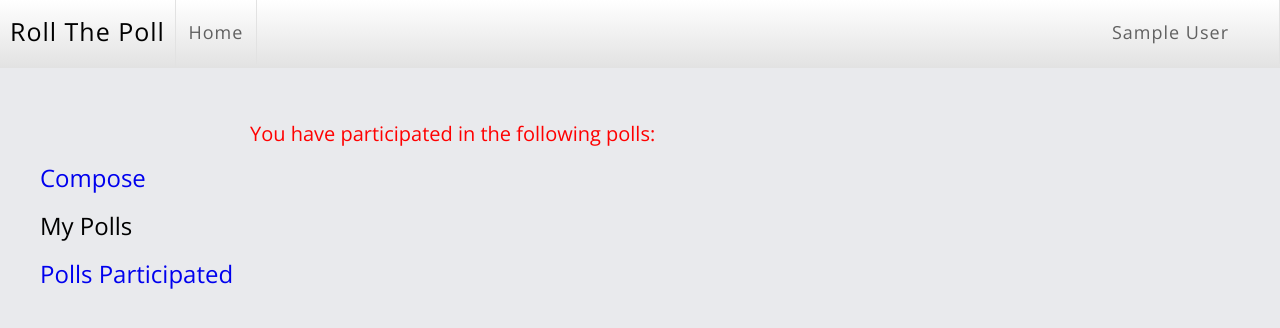
After one commit to utkbansal/roll-the-poll, a Flask app: page /participated in a window 1280 px wide. The commit adds this page. Shown: the top 328 px of the page. Run offline with Flask 2, Linux system fonts and the light colour scheme; the visitor is signed in with stand-in values (Sample User, id 1); data comes from the database, SQL or seed files in the repository; data that the repository does not hold is empty; parts of the project's set-up code (start-up, migrations or seed data) failed here and were passed over; some libraries are stand-ins or nearby versions.

Commit message:
Added polls participated
* added the polls participated link on home pade where
the user can access all the polls he has voted

```diff
--- a/app/templates/base.html
+++ b/app/templates/base.html
@@ -2,7 +2,7 @@
 <html>
 <head lang="en">
     <meta charset="UTF-8">
-    <title>{{ g.user.id }}</title>
+    <title>{{ g.user.name }} - RTP</title>
     <link rel="stylesheet" href="/static/css/base.css">
     <script src="/static/js/moment-with-locales.min.js"></script>
 
@@ -35,9 +35,10 @@
         <ul>
             <li><a href="/add-poll"> Compose</a></li>
             <li>My Polls</li>
-            <li>Polls Participated</li>
+            <li><a href = "/participated">Polls Participated</a></li>
 
 
+        </ul>
     </div>
 
 <div id="container">
--- a/app/templates/content.html
+++ b/app/templates/content.html
@@ -5,7 +5,7 @@
 {% for u in url %}
 <div class="block">
     {% if u[0].anonymous %}
-        <span>Rolled by Anonymous &nbsp;{{momentjs(u[0].timestamp).fromNow() }}</span>
+        <span>Rolled by Anonymous &nbsp;{{ momentjs(u[0].timestamp).fromNow() }}</span>
     {% else %}
         <span>Rolled by <a href = "/profile/{{ u[0].creator.id }}">{{ u[0].creator.name }}</a> &nbsp;{{momentjs(u[0].timestamp).fromNow() }} </span>
     {% endif %}
--- /dev/null
+++ b/app/templates/participated.html
@@ -0,0 +1,9 @@
+{% extends "base.html" %}
+{% block content %}
+    <span><p>You have participated in the following polls:</p></span>
+    <ul>
+    {% for poll in polls %}
+        <li><a href = "/poll/{{ poll.body.replace(' ', '-').replace('?', '~') }}">{{ poll }}</a></li>
+    {% endfor %}
+    </ul>
+{% endblock %}
--- a/app/views.py
+++ b/app/views.py
@@ -184,6 +184,13 @@ def poll(poll):
     return render_template('vote.html',poll=models.Poll.query.filter_by(body=poll).first(), form = vote_form, voted=voted, chart=chart)
 
 
+#implementing view of the polls in which user has participated
+@app.route('/participated')
+@login_required
+def polls_participated():
+    user = models.User.query.get(g.user.id)
+    polls = [models.Poll.query.get(x) for x in models.isVoted.query.filter_by(user_id = g.user.id)]
+    return render_template('participated.html', user = user, polls = polls)
 
 class MyView(BaseView):
     @expose('/')
```
Also changed, not shown: app/__init__.py (+8 -0 lines).
